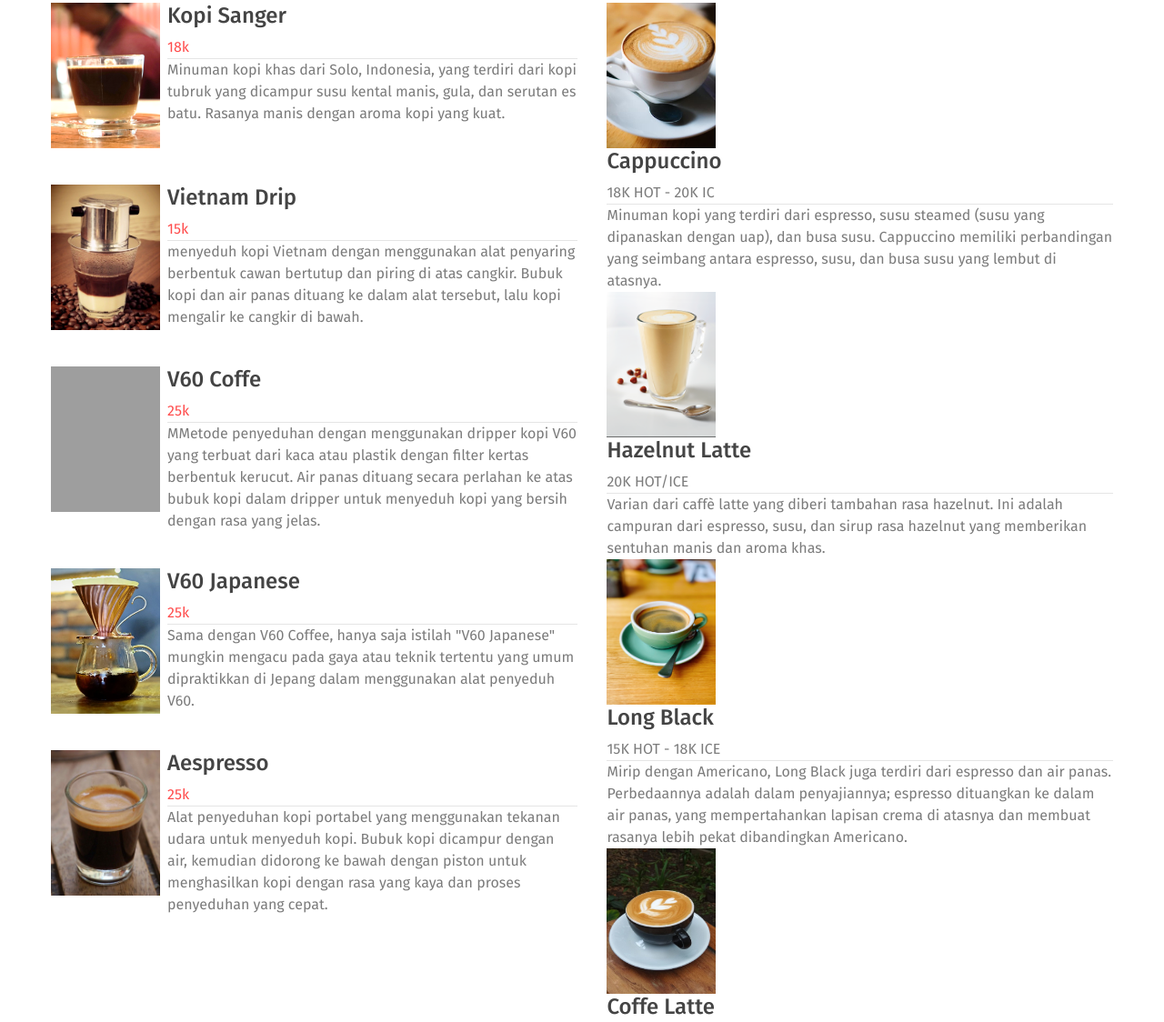
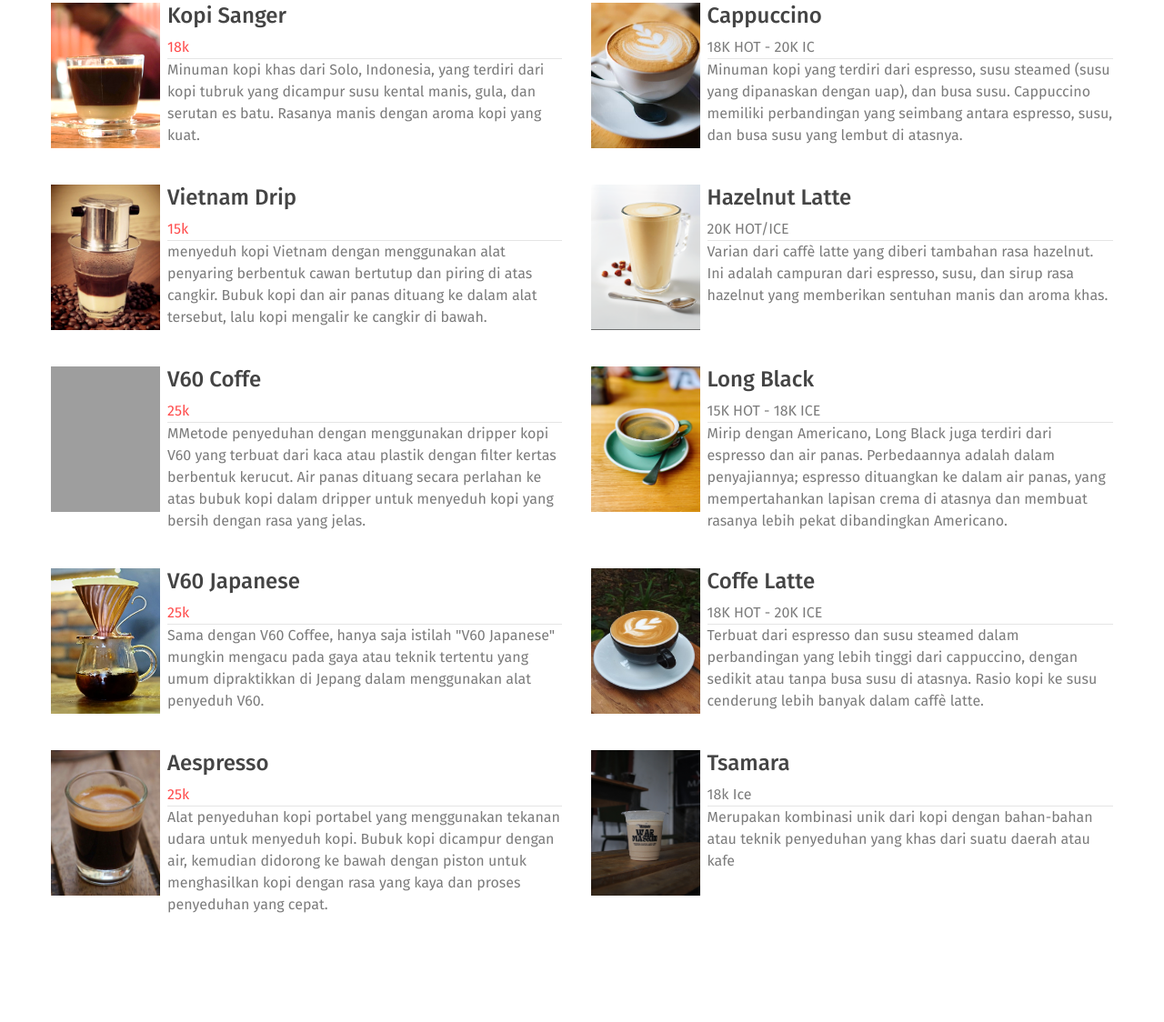
Before and after one commit to akmalghandi20/warmaskin, a website: page Program/menuwarmaskin.html in a window 1280 px wide. Shown: the part 485-1609 px from the top of the page at 91% size. Drawn offline with Linux system fonts and the light colour scheme; grey boxes are pictures that could not be loaded.

Commit message:
dayanu: Merapihkan layout tampilan menu2

```diff
--- a/Program/menuwarmaskin.html
+++ b/Program/menuwarmaskin.html
@@ -13,7 +13,6 @@
             align-items: center;
             justify-content: center;
             margin-bottom: 7vh;
-
         }
         h3{
             font-size: 3vh;
@@ -44,7 +43,6 @@
         .coffeoriginale{
             display: flex;
         }
-
         .tampilancoffe1{
             margin-left: 7vh;
             margin-right: 2vh;
@@ -52,7 +50,6 @@
         .tampilancoffe2{
             margin-right: 7vh;
             margin-left: 2vh;
-
         }
         .tampilancoffe{
             display: flex;
@@ -200,7 +197,7 @@
                         <div>
                             <img src="assets/imgs/Americano.jpg" alt="">
                         </div>
-                        <div>
+                        <div class="deskripsi">
                             <h3>Americano</h3>
                             <p>15k Hot - 18k Ice</p>
                             <hr>
@@ -210,11 +207,11 @@
                         </div>
                     </div>
 
-                    <div>
+                    <div class="tampilancoffe">
                         <div>
                             <img src="assets/imgs/Cappuccino.jpg" alt="">
                         </div>
-                        <div>
+                        <div class="deskripsi">
                             <h3>Cappuccino</h3>
                         <p>18K HOT - 20K IC</p>
                         <hr>
@@ -224,11 +221,11 @@
                         </div>
                     </div>
 
-                    <div>
+                    <div class="tampilancoffe">
                         <div>
                             <img src="assets/imgs/Hazelnut-Latte.png" alt="">
                         </div>
-                        <div>
+                        <div class="deskripsi">
                                 <h3>Hazelnut Latte</h3>
                             <p>20K HOT/ICE</p>
                             <hr>
@@ -238,11 +235,11 @@
                         </div>
                     </div>
 
-                    <div>
+                    <div class="tampilancoffe">
                         <div>
                             <img src="assets/imgs/Long-Black.png" alt="">
                         </div>
-                        <div>
+                        <div class="deskripsi">
                             <h3>Long Black</h3>
                             <p>15K HOT - 18K ICE</p>
                             <hr>
@@ -252,11 +249,11 @@
                         </div>
                     </div>
 
-                    <div>
+                    <div class="tampilancoffe">
                         <div>
                             <img src="assets/imgs/Caffe-Latte.jpg" alt="">
                         </div>
-                        <div>
+                        <div class="deskripsi">
                             <h3>Coffe Latte</h3>
                         <p>18K HOT - 20K ICE</p>
                         <hr>
@@ -266,11 +263,11 @@
                         </div>
                     </div>
 
-                    <div>
+                    <div class="tampilancoffe">
                         <div>
                             <img src="assets/imgs/Tsamara.JPG" alt="">
                         </div>
-                        <div>
+                        <div class="deskripsi">
                             <h3>Tsamara</h3>
                             <p>18k Ice</p>
                             <hr>
```
